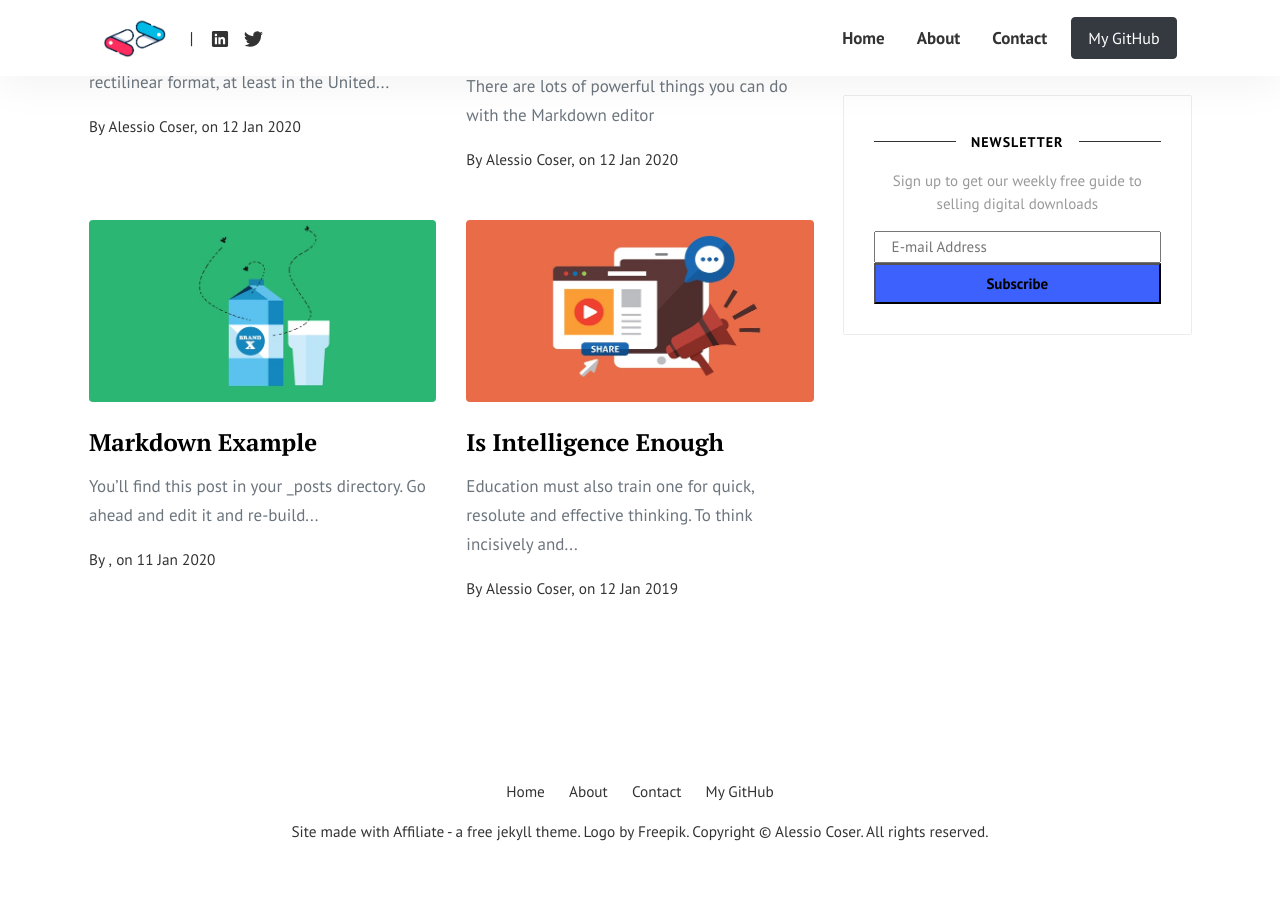
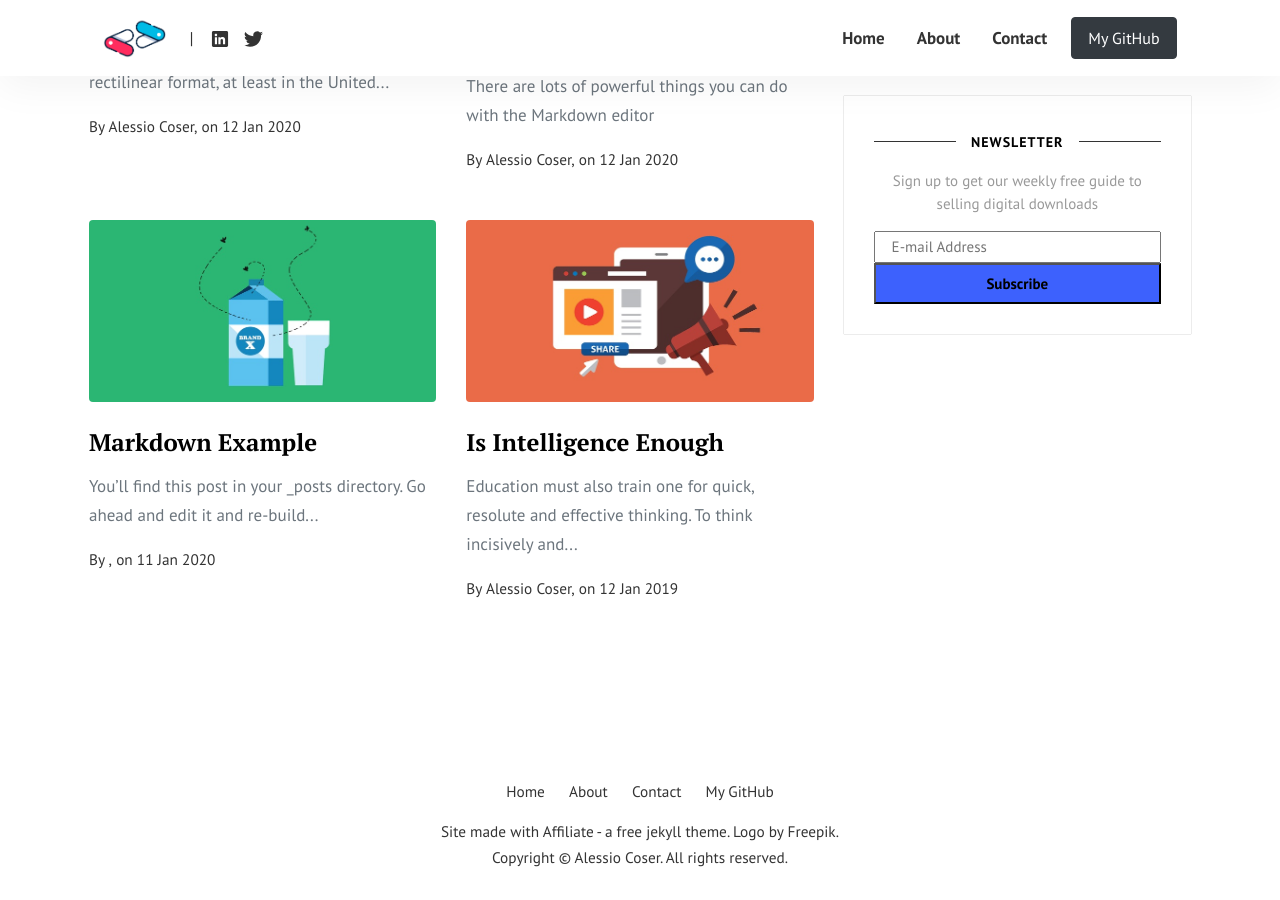
Before and after one commit to AlessioCoser/alessiocoser.github.io, a Jekyll site: the page built from index.html, in a window 1280 px wide and 900 px high, scrolled down 817 px. Built offline with Jekyll 4.4.1, drawn with Linux system fonts in a browser that asks for light colours; the list of posts is cut into pages by our own code; comment, search, counter and statistics services are not loaded; before the commit the page ends 1691 px from its top, so only the background shows below that.

Commit message:
improve footer

```diff
--- a/_layouts/default.html
+++ b/_layouts/default.html
@@ -33,7 +33,7 @@
 
           <a class="navbar-brand text-dark font-weight-bold big d-flex align-items-center" href="{{site.baseurl}}/">
           {% if site.logo %}
-          <img class="mr-2" src="{{site.baseurl}}/{{site.logo}}" height="40" alt="logo">
+          <img class="mr-2" src="{{site.baseurl}}/{{site.logo}}" height="40" alt="Alessio Coser">
           {% else %}
           <span class="d-none d-md-inline-block">{{ site.title }}</span>
           {% endif %}
@@ -100,6 +100,7 @@
     <div class="copyright small">
        Site made with <a href="https://bootstrapstarter.com/template-affiliates-bootstrap-jekyll/">Affiliate - a free jekyll theme</a>.
        Logo by <a href="https://www.freepik.com/">Freepik</a>.
+       <br />
        Copyright © {{site.title}}. All rights reserved.
     </div>
 </footer>
```
Also changed, not shown: assets/images/logo-left.png (added), assets/images/logo-right.png (added).
